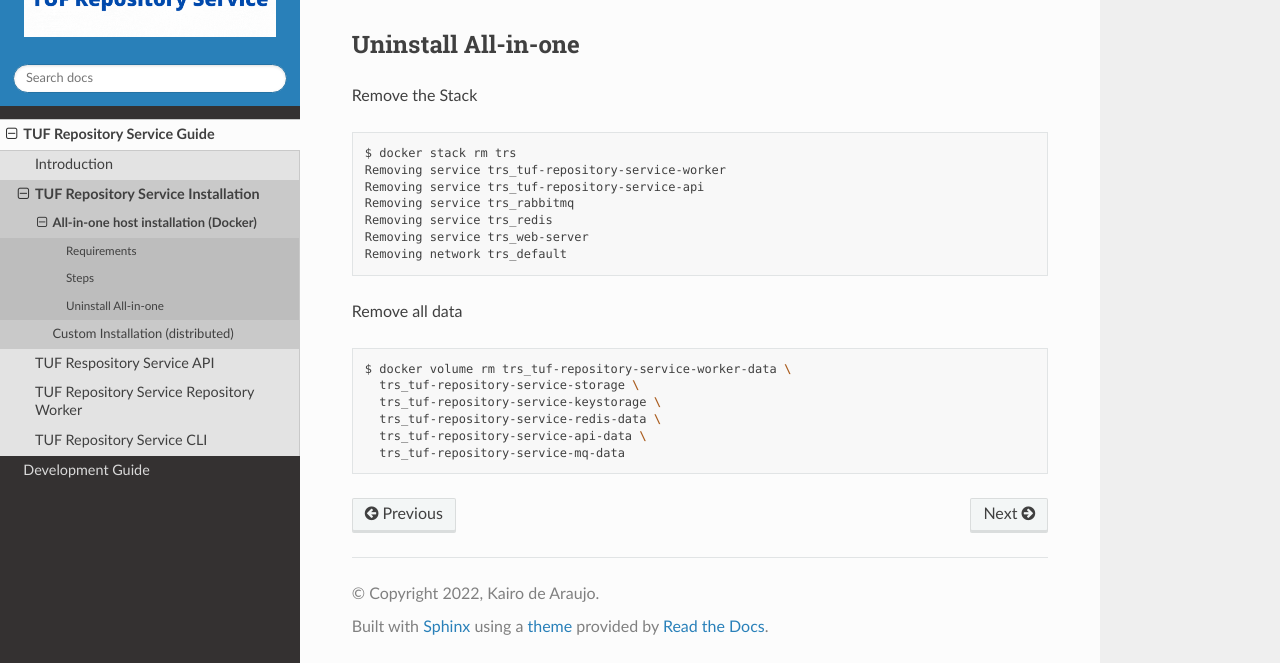
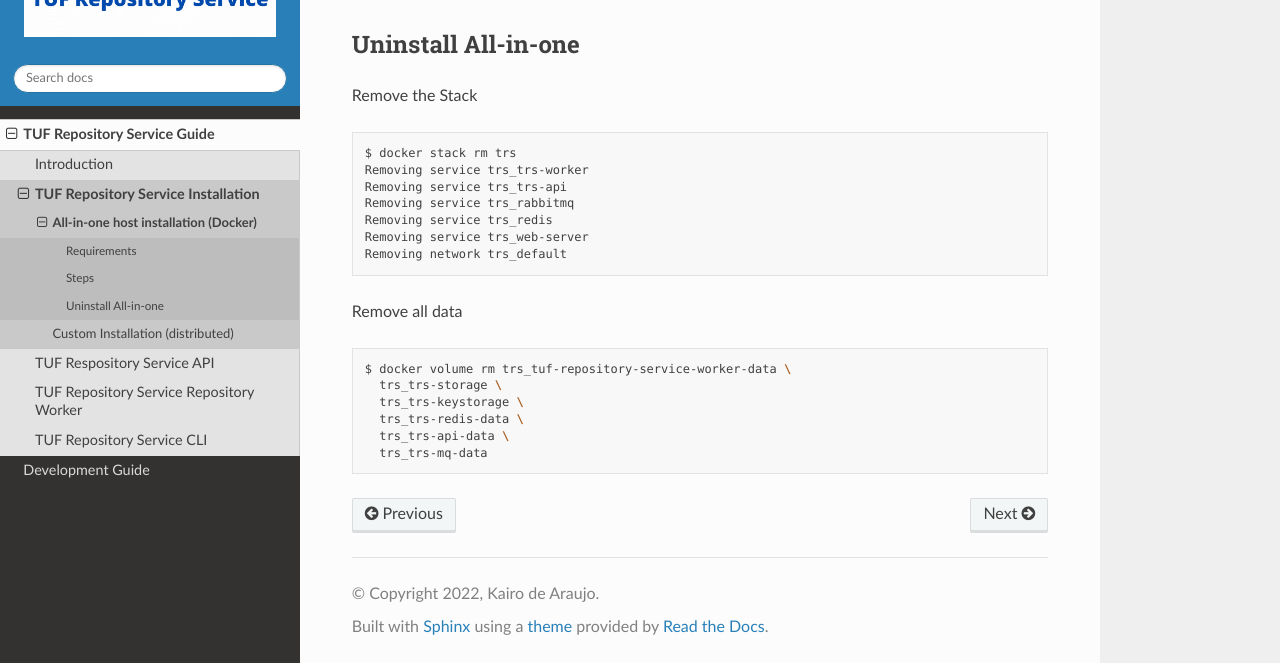
Before and after one commit to repository-service-tuf/repository-service-tuf, a Sphinx documentation site: the page built from docs/source/guide/installation/all_in_one.rst, in a window 1280 px wide and 900 px high, scrolled down 4027 px, cut to the strip 237-900 px from the top of the window. Built offline with Sphinx 7.4.7 and the Read the Docs theme 2.0.0, drawn with Linux system fonts in a browser that asks for light colours.

Commit message:
Update the uninstall in all_in_one.rst
In the uninstall section, the reference was for the long name
`tuf-repository-service`.

Signed-off-by: Kairo de Araujo <kairo@kairo.eti.br>

```diff
--- a/docs/source/guide/installation/all_in_one.rst
+++ b/docs/source/guide/installation/all_in_one.rst
@@ -123,8 +123,8 @@ Remove the Stack
 .. code:: shell
 
   $ docker stack rm trs
-  Removing service trs_tuf-repository-service-worker
-  Removing service trs_tuf-repository-service-api
+  Removing service trs_trs-worker
+  Removing service trs_trs-api
   Removing service trs_rabbitmq
   Removing service trs_redis
   Removing service trs_web-server
@@ -136,8 +136,8 @@ Remove all data
 .. code:: shell
 
   $ docker volume rm trs_tuf-repository-service-worker-data \
-    trs_tuf-repository-service-storage \
-    trs_tuf-repository-service-keystorage \
-    trs_tuf-repository-service-redis-data \
-    trs_tuf-repository-service-api-data \
-    trs_tuf-repository-service-mq-data
+    trs_trs-storage \
+    trs_trs-keystorage \
+    trs_trs-redis-data \
+    trs_trs-api-data \
+    trs_trs-mq-data
```
